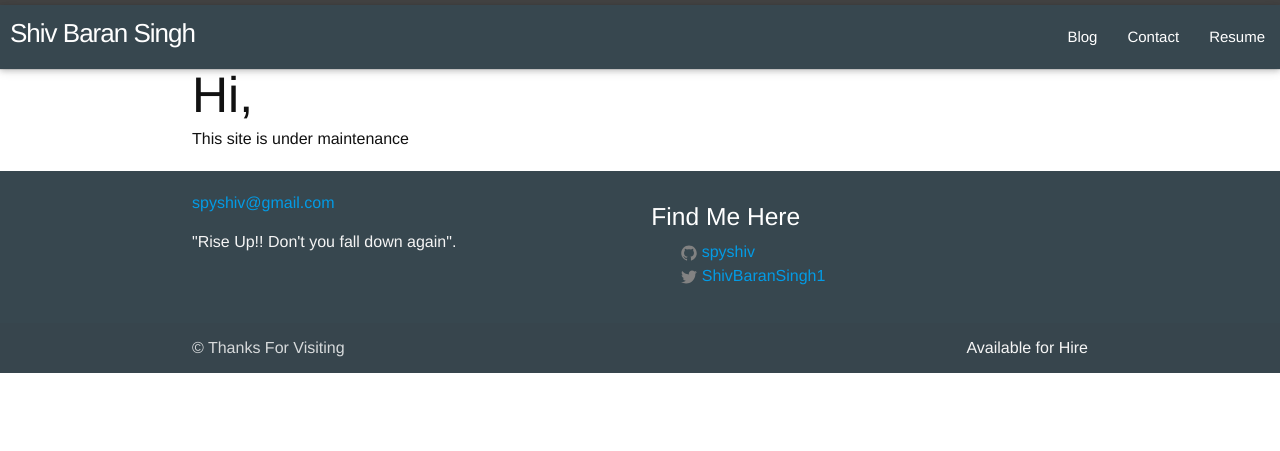
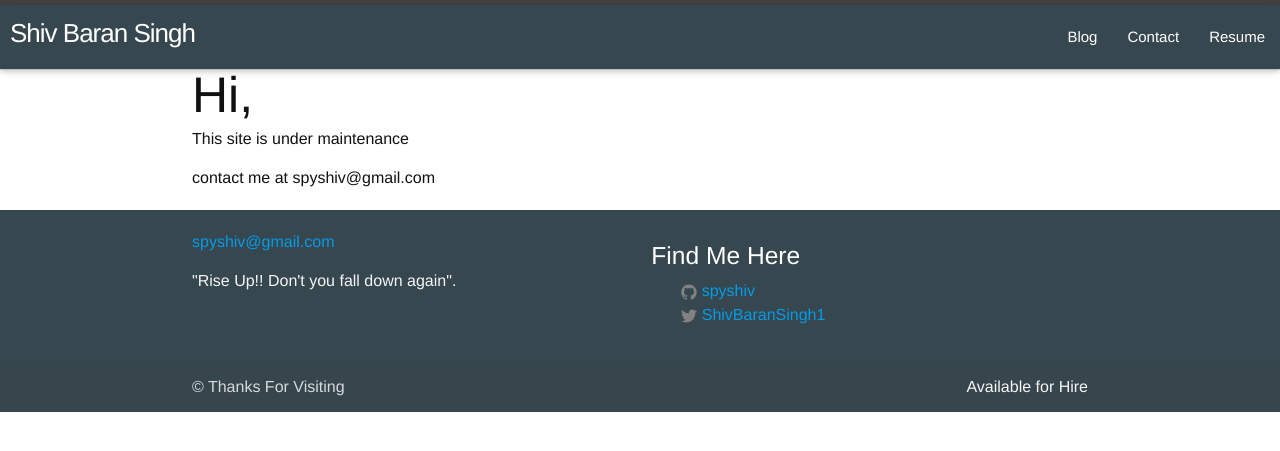
Before and after one commit to spyshiv/portfolio, a Jekyll site: the page built from index.html, in a window 1280 px wide. Shown: the top 451 px of the page. Built offline with Jekyll 4.4.1, drawn with Linux system fonts in a browser that asks for light colours.

Commit message:
Update index.html

```diff
--- a/index.html
+++ b/index.html
@@ -6,4 +6,5 @@ layout: default
 <div>
     <h5><span id="hofhi">Hi,</span></h5>
     <p>This site is under maintenance</p>
+    <p>contact me at spyshiv@gmail.com</p>
 </div>
```
